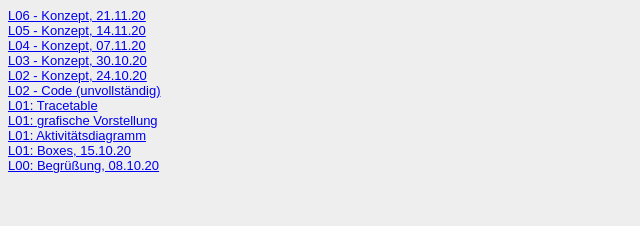
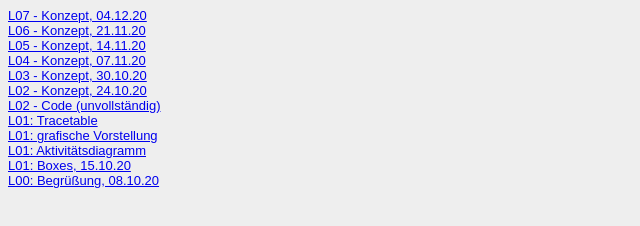
Before and after one commit to Michele-Chantal/EIA2-WiSe20-21, a website: page Steckbrief/steckbrief.htm in a window 1280 px wide. Shown: the whole page, without its empty margins (0-640 px from the left). Drawn offline with Linux system fonts and the light colour scheme.

Commit message:
Update steckbrief.htm

```diff
--- a/Steckbrief/steckbrief.htm
+++ b/Steckbrief/steckbrief.htm
@@ -15,6 +15,7 @@ body {
 </head>
 
 <body>
+	<a href="https://michele-chantal.github.io/EIA2-WiSe20-21/Aufgabe7/L07-Konzept.pdf" target="_blank">L07 - Konzept, 04.12.20</a><br>
 	<a href="https://michele-chantal.github.io/EIA2-WiSe20-21/Aufgabe6/L06-Konzept.pdf" target="_blank">L06 - Konzept, 21.11.20</a><br>
 	<a href="https://michele-chantal.github.io/EIA2-WiSe20-21/Aufgabe5/L05-Konzept.pdf" target="_blank">L05 - Konzept, 14.11.20</a><br>
 	<a href="https://michele-chantal.github.io/EIA2-WiSe20-21/Aufgabe4/L04-Konzept.pdf" target="_blank">L04 - Konzept, 07.11.20</a><br>
```
